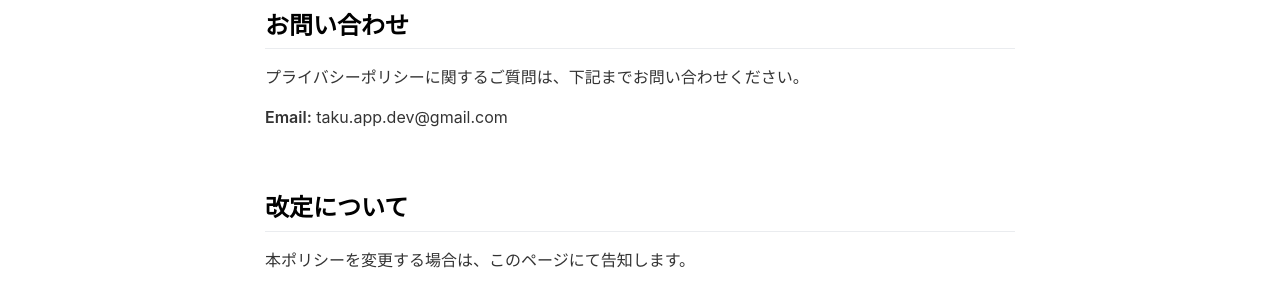
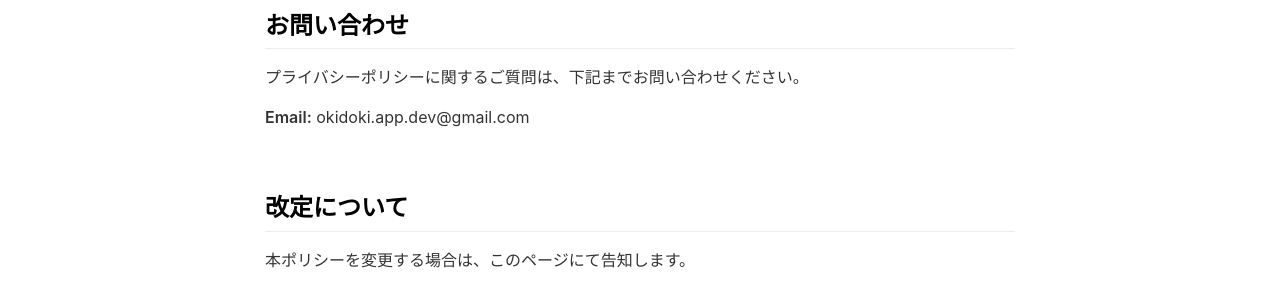
Before and after one commit to manekineko2424/sangyounikki, a Jekyll site: the page built from _pages/privacypolicy.md, in a window 1280 px wide. Shown: the part 859-1159 px from the top of the page. Built offline with Jekyll 4.4.1, drawn with Linux system fonts in a browser that asks for light colours; nearby versions of some CDN libraries.

Commit message:
Fix email address and update screenshot
- Change email to okidoki.app.dev@gmail.com in all 3 files
- Replace screenshot with 10.png (Today tab with 3 lines filled in)

Co-Authored-By: Claude Sonnet 4.6 <noreply@anthropic.com>

```diff
--- a/_config.yml
+++ b/_config.yml
@@ -22,7 +22,7 @@ enable_smart_app_banner                   : true
 your_name                                 : Takuya Oku
 your_link                                 : https://manekineko2424.github.io/sangyounikki/
 your_city                                 : Japan
-email_address                             : taku.app.dev@gmail.com
+email_address                             : okidoki.app.dev@gmail.com
 linkedin_username                         :
 linkedin_company                          :
 facebook_username                         :
--- a/_pages/privacypolicy.md
+++ b/_pages/privacypolicy.md
@@ -35,7 +35,7 @@ Takuya Oku（以下「開発者」）は、3行日記（以下「本アプリ」
 
 プライバシーポリシーに関するご質問は、下記までお問い合わせください。
 
-**Email:** taku.app.dev@gmail.com
+**Email:** okidoki.app.dev@gmail.com
 
 <br>
 
--- a/support/index.html
+++ b/support/index.html
@@ -84,7 +84,7 @@
   <h2>お問い合わせ</h2>
   <div class="contact-box">
     <p>上記で解決しない場合は、メールにてお問い合わせください。</p>
-    <a class="mail-link" href="mailto:taku.app.dev@gmail.com">メールでお問い合わせ</a>
+    <a class="mail-link" href="mailto:okidoki.app.dev@gmail.com">メールでお問い合わせ</a>
   </div>
 </main>
 
```
Also changed, not shown: assets/screenshot/screenshot1.png.
